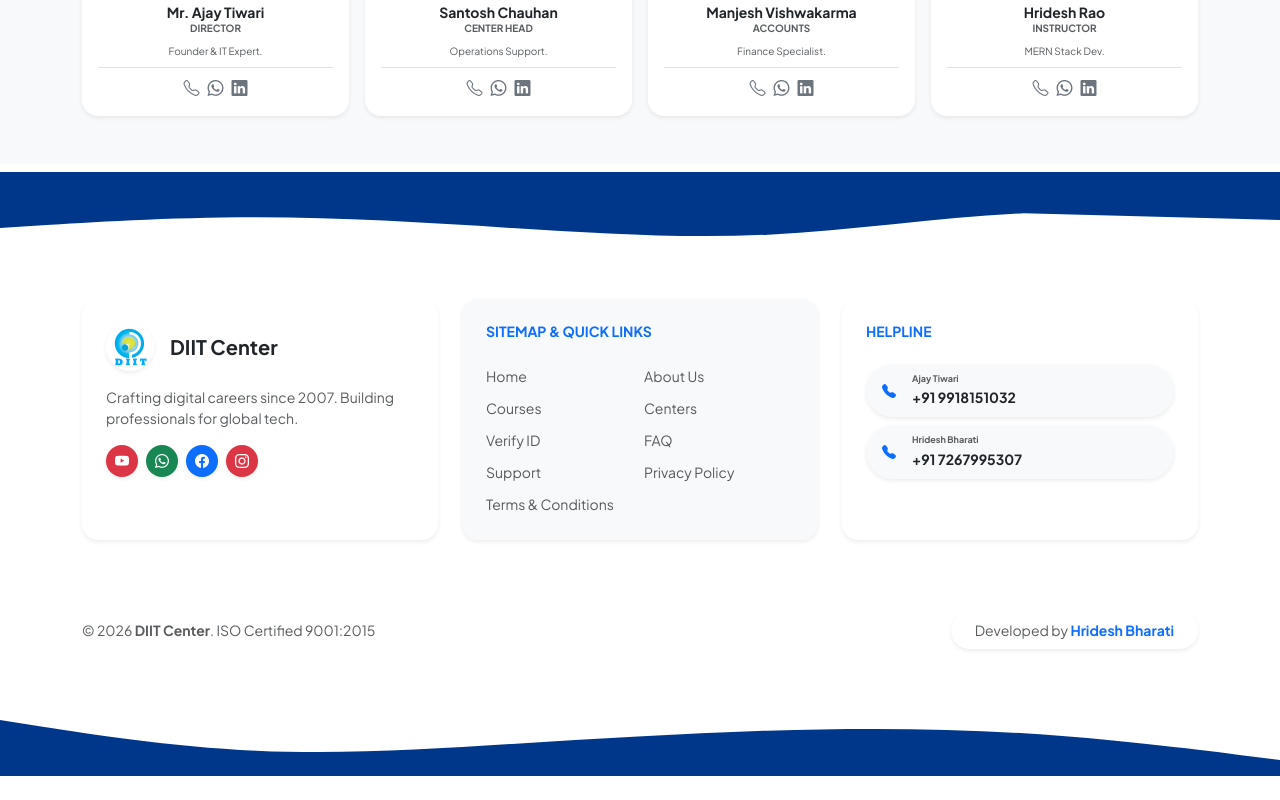
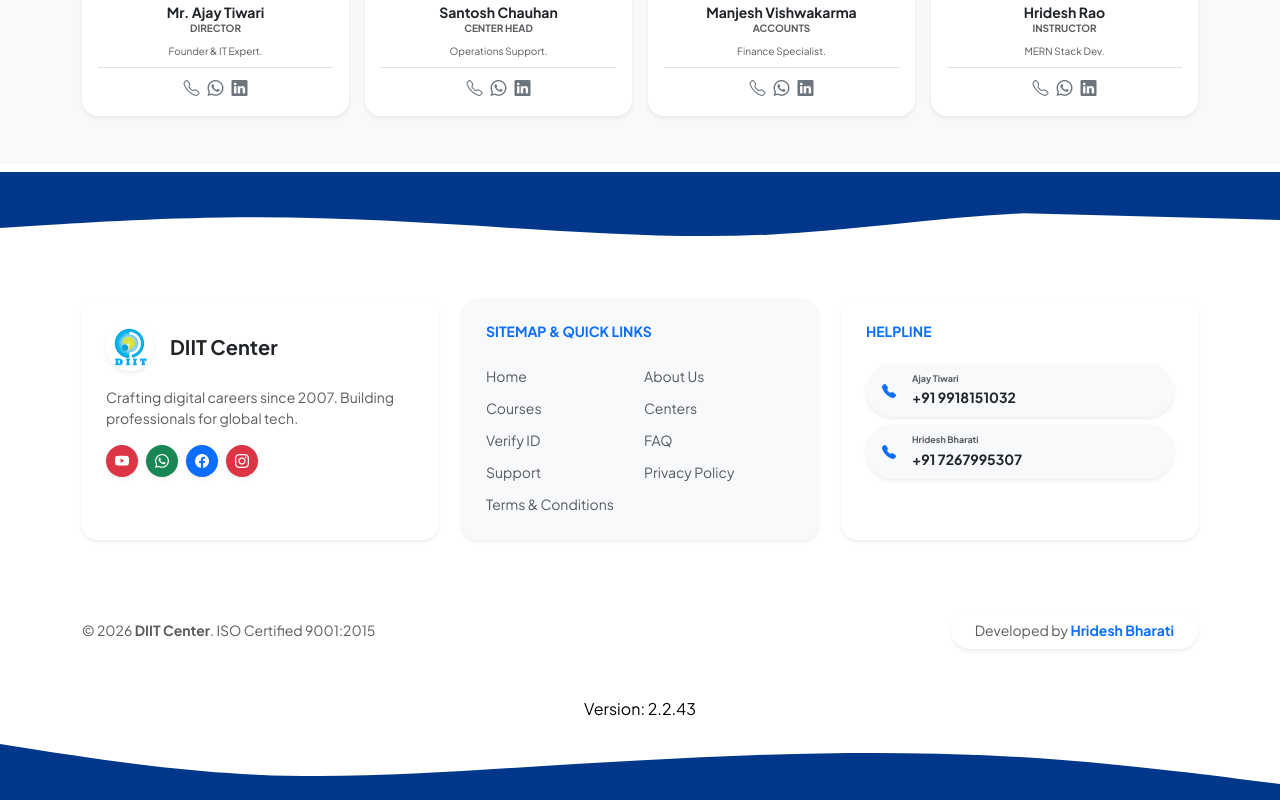
Before and after one commit to hridesh-bharati/diitncl, a React (Vite) app: page / in a window 1280 px wide. Shown: the part 3424-4224 px from the top of the page. Before the commit the page ends 4200 px from the top, so only its background shows below. Built offline with nearby package versions, Linux system fonts and the light colour scheme; no server answers; the database is empty.

Commit message:
app version

```diff
--- a/src/App.jsx
+++ b/src/App.jsx
@@ -103,7 +103,7 @@
       window.removeEventListener("click", initPush);
       window.removeEventListener("scroll", initPush);
     };
-  }, [user]); // Jab user change ho tab listener active ho
+  }, [user]);
 
   // --------------------------------------------------------
   // 🔥 FIXED: Foreground Listener
--- a/src/Components/Footer/Footer.jsx
+++ b/src/Components/Footer/Footer.jsx
@@ -91,12 +91,14 @@
 
         <div className="mt-5 pt-4 d-flex flex-column flex-md-row justify-content-between align-items-center text-center gap-3">
           <p className="small text-muted mb-0">© 2026 <b>DIIT Center</b>. ISO Certified 9001:2015</p>
+
           <div className="small bg-white shadow-sm px-4 py-2 rounded-pill text-muted">
             Developed by <span className="text-primary fw-bold">Hridesh Bharati</span>
           </div>
+
         </div>
       </div>
-
+      <div className="w-100 text-center"><span>Version: {__APP_VERSION__}</span></div>
       <div className="w-100 overflow-hidden" style={{ height: 80, marginTop: -1 }}>
         <svg viewBox="0 0 1440 320" preserveAspectRatio="none" className="w-100 h-100">
           <path fill="#00378a" d="M0,96L48,122.7C96,149,192,203,288,218.7C384,235,480,213,576,192C672,171,768,149,864,138.7C960,128,1056,128,1152,149.3C1248,171,1344,213,1392,234.7L1440,256L1440,320L0,320Z" />
--- a/src/Components/Header/Header.jsx
+++ b/src/Components/Header/Header.jsx
@@ -183,6 +183,7 @@
                           <i className="bi bi-box-arrow-right text-danger"></i> Sign out
                         </button>
                       </div>
+
                     </div>
                   )}
                 </div>
@@ -399,6 +400,8 @@
               <button onClick={openLogin} className="btn btn-primary w-100 py-3 rounded-4 fw-bold shadow">Login to Portal</button>
             )}
           </div>
+          <div className="w-100 text-center p-3"><span>Version: {__APP_VERSION__}</span></div>
+
         </div>
       </div>
 
--- a/vite.config.js
+++ b/vite.config.js
@@ -1,11 +1,18 @@
 import { defineConfig } from "vite";
 import react from "@vitejs/plugin-react";
 import { VitePWA } from "vite-plugin-pwa";
+import { readFileSync } from "fs"; // 👈 Ye add karein
+
+// package.json ko read karke JSON mein convert karein
+const pkg = JSON.parse(readFileSync("./package.json", "utf-8"));
 
 export default defineConfig(({ command }) => {
   const isDev = command === "serve";
 
   return {
+    define: {
+      '__APP_VERSION__': JSON.stringify(pkg.version),
+    },
     plugins: [
       react({ fastRefresh: isDev }),
 
```
